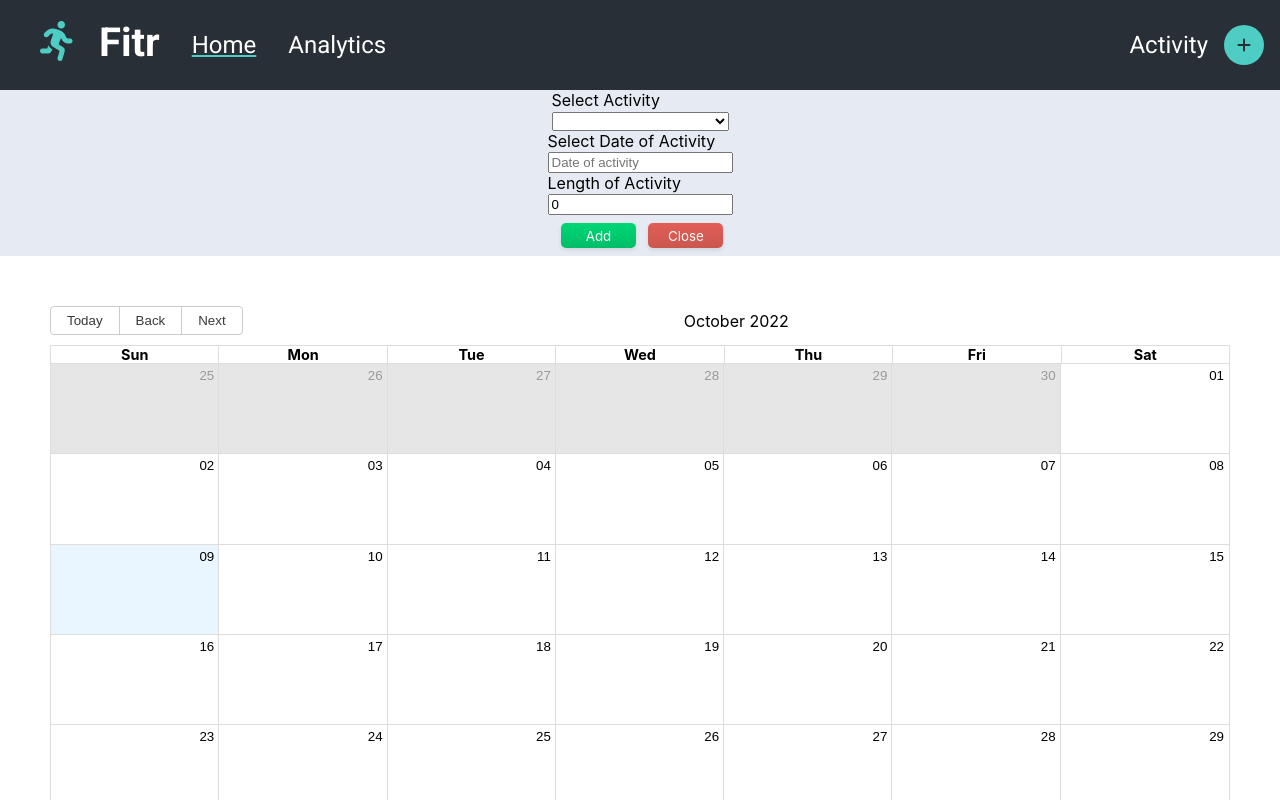
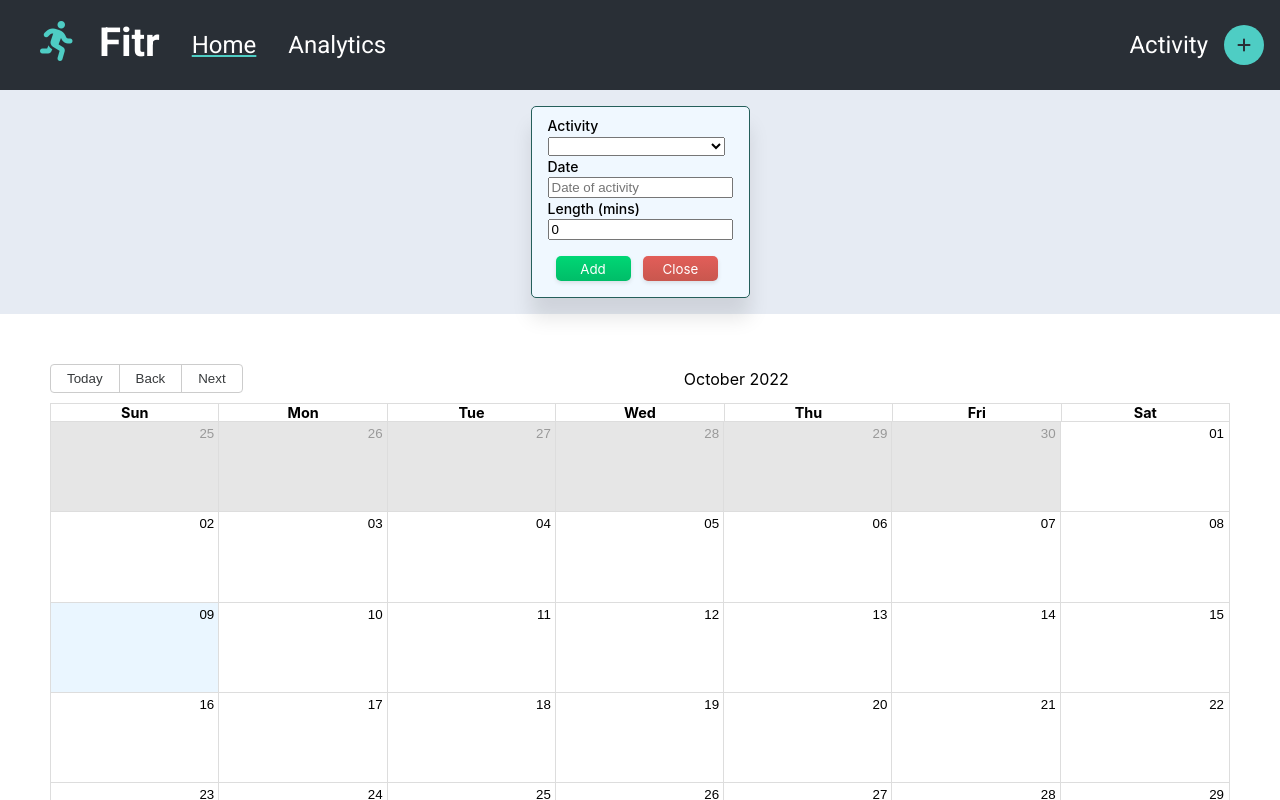
Before and after one commit to AlexImre/Fitness-App, a React (Create React App) app: page / in a window 1280 px wide. Both pictures are taken after a click on the button 1244 px from the left and 45 px from the top of the page. Shown: the top 800 px of the page. Built offline with nearby package versions, Linux system fonts and the light colour scheme.

Commit message:
add new style to addactivity section

```diff
--- a/src/Components/AddActivity/AddActivity.css
+++ b/src/Components/AddActivity/AddActivity.css
@@ -4,6 +4,15 @@
     flex-direction: column;
     align-items: center;
     background-color: rgb(230, 235, 243);
+}
+
+.AddActivityWrapper {
+  border: solid 1px #255f5b;
+  box-shadow: rgba(0, 0, 0, 0.1) 0 20px 20px;
+  padding: 0.5rem 1rem 0.5rem 1rem;
+  margin: 1rem;
+  background-color: aliceblue;
+  border-radius: 5px;
 }
 
 .AddActivitySelectWrapper {
@@ -21,3 +30,8 @@
 .AddActivitySelect {
   width: 177px;
 }
+
+.AddActivityLabel {
+  font-weight: 500;
+  font-size: 14px;
+}
--- a/src/Components/AddActivity/AddActivity.js
+++ b/src/Components/AddActivity/AddActivity.js
@@ -20,10 +20,10 @@ export const AddActivity = (props) => {
 
 
   return (
-    <div className='AddActivityMasterContainer'>
       <div className='AddActivityContainer'>
+        <div className='AddActivityWrapper'>
           <div className='AddActivitySelectWrapper'>
-            Select Activity
+              <span className='AddActivityLabel'>Activity</span>
               <div>
               <select className='AddActivitySelect' id="Activities" name="Activities" onChange={(e) => setNewEvent({...newEvent, activity: e.target.value})}>
                 <option value=''></option>
@@ -38,7 +38,7 @@ export const AddActivity = (props) => {
           </div>
 
           <div className='AddActivityDateWrapper'>
-            Select Date of Activity
+              <span className='AddActivityLabel'>Date</span>
               <div className='AddActivityDatePicker'>
                 <DatePicker placeholderText="Date of activity" selected={newEvent.start} popperPlacement='bottom'
                   onChange={(start) => setNewEvent({...newEvent, start: start, end: start + 1})}
@@ -47,7 +47,7 @@ export const AddActivity = (props) => {
           </div>
 
           <div className='AddActivityLengthWrapper'>
-            Length of Activity
+              <span className='AddActivityLabel'>Length (mins)</span>
               <div className='AddActivityLength'>
                 <input type="number" placeholder="Length of activity (mins)" value={Number(newEvent.length)}
                   onChange={(e) => setNewEvent({...newEvent, length: Number(e.target.value)})}
--- a/src/Pages/Home.css
+++ b/src/Pages/Home.css
@@ -73,7 +73,7 @@
   user-select: none;
   -webkit-user-select: none;
   width: 75px;
-  margin: 0.5rem 0.25rem 0.5rem 0.5rem;
+  margin: 1rem 0.25rem 0.5rem 0.5rem;
   height: 25px;
   z-index: 9;
   border: 0;
@@ -105,7 +105,7 @@
   white-space: nowrap;
   height: 25px;
   width: 75px;
-  margin: 0.5rem 0.25rem 0.5rem 0.5rem;
+  margin: 1rem 0.25rem 0.5rem 0.5rem;
   z-index: 9;
   border: 0;
 }
--- a/src/Pages/Home.js
+++ b/src/Pages/Home.js
@@ -5,8 +5,6 @@ import { AddActivity } from '../Components/AddActivity/AddActivity';
 import { Header } from '../Components/Header/Header';
 import { CalendarComponent } from '../Components/Calendar/CalendarComponent';
 import { Footer } from '../Components/Footer/Footer';
-
-// ADD GENERATE DUMMY DATA OPTION FOR SHOWING OFF PROJECT?
 
 export function Home(props) {
     // STATE VARIABLES
@@ -31,7 +29,16 @@ export function Home(props) {
     };
 
     const handleAddEvent = () => {
-        if(newEvent.activity){
+        if (newEvent.length === 0 || newEvent.length > 500) {
+            window.alert('Please enter valid length of activity.');
+            return;
+        }
+
+        if(!newEvent.activity) {
+            window.alert('Please select valid activity.');
+            return;
+        }
+
         setAllEvents([...allEvents, newEvent]);
         const activityMonth = newEvent.start.getMonth();
         const activity = newEvent.activity;
@@ -40,10 +47,6 @@ export function Home(props) {
         const prevMonthActivityLength = monthlyLog[activityMonth][activity];
         setActivityLog({...activityLog, [activity]: newLengthEntry });
         setMonthlyLog({...monthlyLog, [activityMonth]: {...monthlyLog[activityMonth], [activity]: prevMonthActivityLength + length }})
-        }
-        else {
-        window.alert('Please select valid activity');
-        }
     }
 
     // DELETE ACTIVITY
```
Lines whose indentation alone changed are shown as unchanged.
